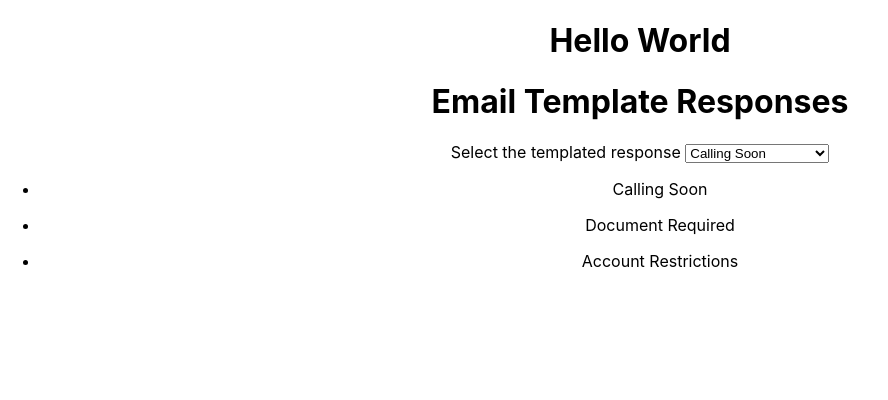
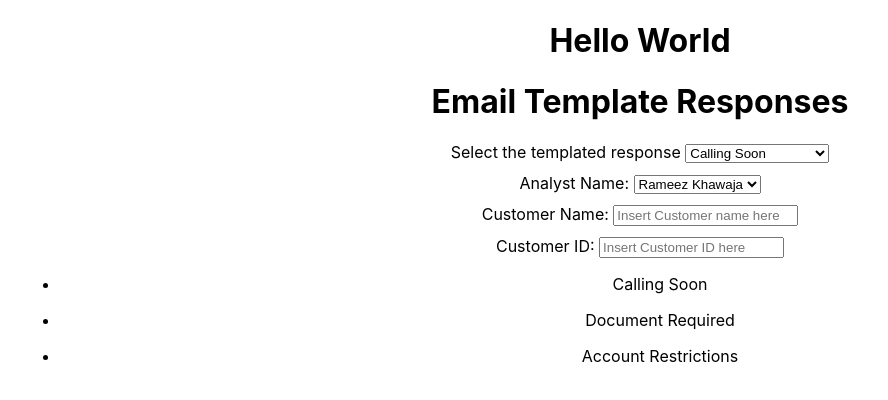
Before and after one commit to Rameezrk/sbg-email-template, a React (Create React App) app: page / in a window 1280 px wide. Shown: the top 400 px of the page, without its empty margins (0-888 px from the left). Built offline with nearby package versions, Linux system fonts and the light colour scheme.

Commit message:
updates on select and output options

```diff
--- a/src/App.css
+++ b/src/App.css
@@ -1,5 +1,9 @@
 .App {
   text-align: center;
+}
+
+div {
+  margin: 10px;
 }
 
 .App-logo {
--- a/src/App.js
+++ b/src/App.js
@@ -22,6 +22,20 @@ function App() {
         ))}
       </select>
 
+      <div><label>Analyst Name: </label>
+      <select>
+        <option>Rameez Khawaja</option>
+        <option>James Whisker</option>
+      </select></div>
+
+      <div><label>Customer Name: </label>
+        <input placeholder='Insert Customer name here'></input>
+      </div>
+
+      <div><label>Customer ID: </label>
+        <input placeholder='Insert Customer ID here'></input>
+      </div>
+
     {data.map((data) => {
       return  <ul key={data.id}>
                 <li>{data.subject}</li>
@@ -33,6 +47,8 @@ function App() {
     //This is where I want the select value data.text to be displayed here
     </div> */}
 
+    {/* I also want the specific inputs and names to be populated on the text.  */}
+
 
     </div>
   );
```
